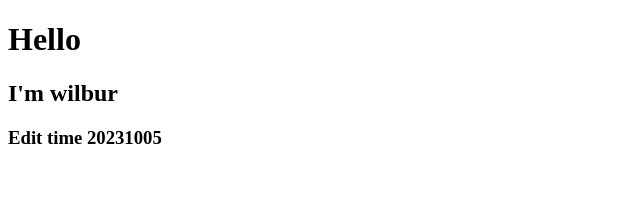
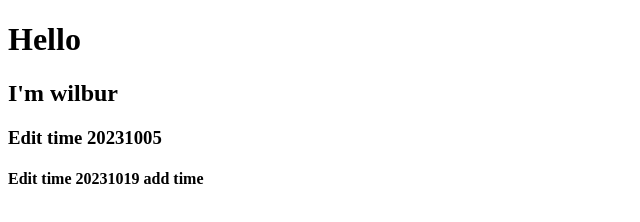
Before and after one commit to alunt0019302/GDSC_NCU_github_class, a plain HTML site: page index.html in a window 1280 px wide. Shown: the whole page, without its empty margins (0-640 px from the left). Drawn offline with Linux system fonts and the light colour scheme.

Commit message:
add: add time

```diff
--- a/index.html
+++ b/index.html
@@ -9,5 +9,6 @@
     <h1>Hello</h1>
     <h2>I'm wilbur</h2>
     <h3>Edit time 20231005</h3>
+    <h4>Edit time 20231019 add time</h4>
 </body>
 </html>
```
